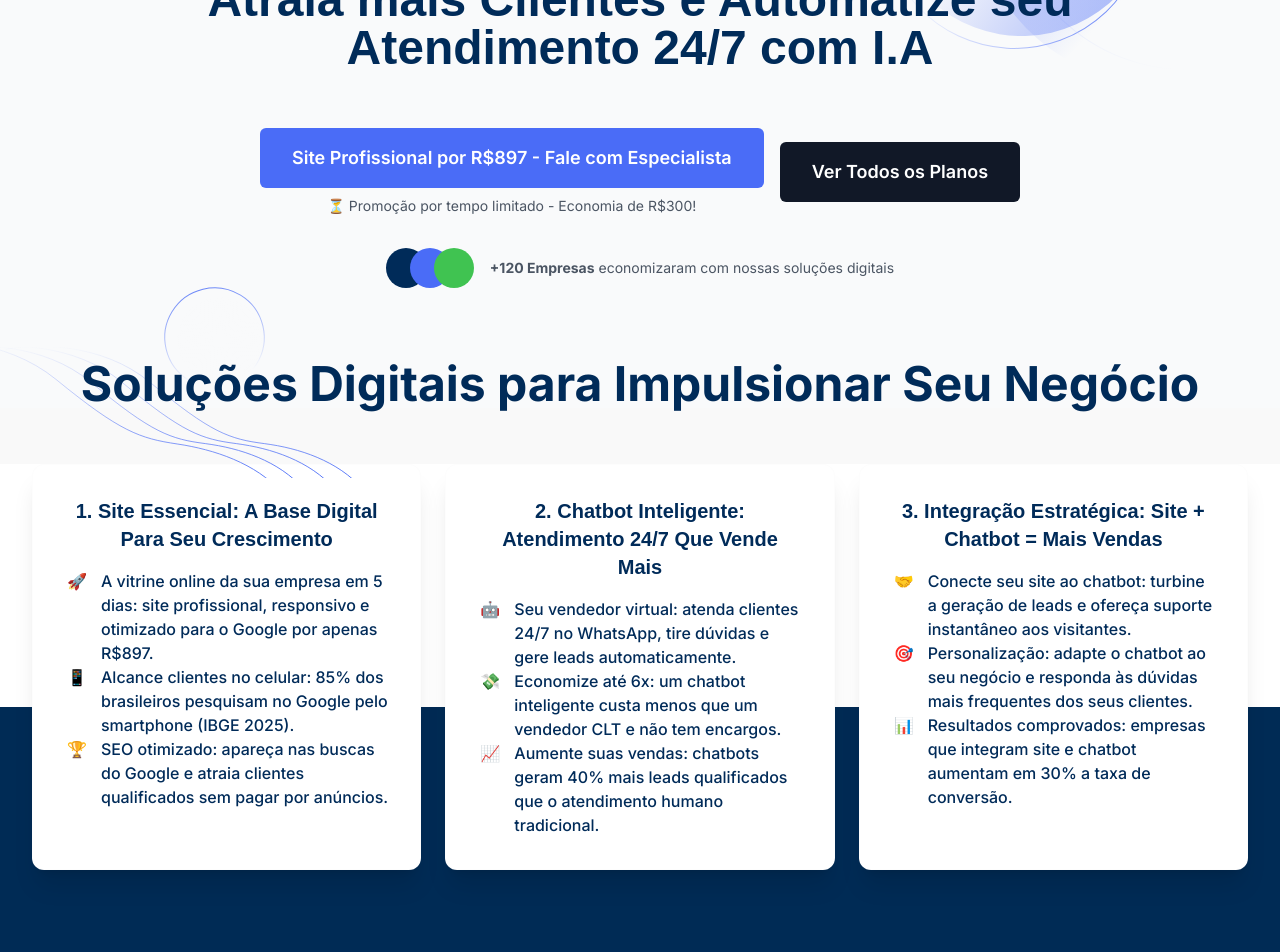
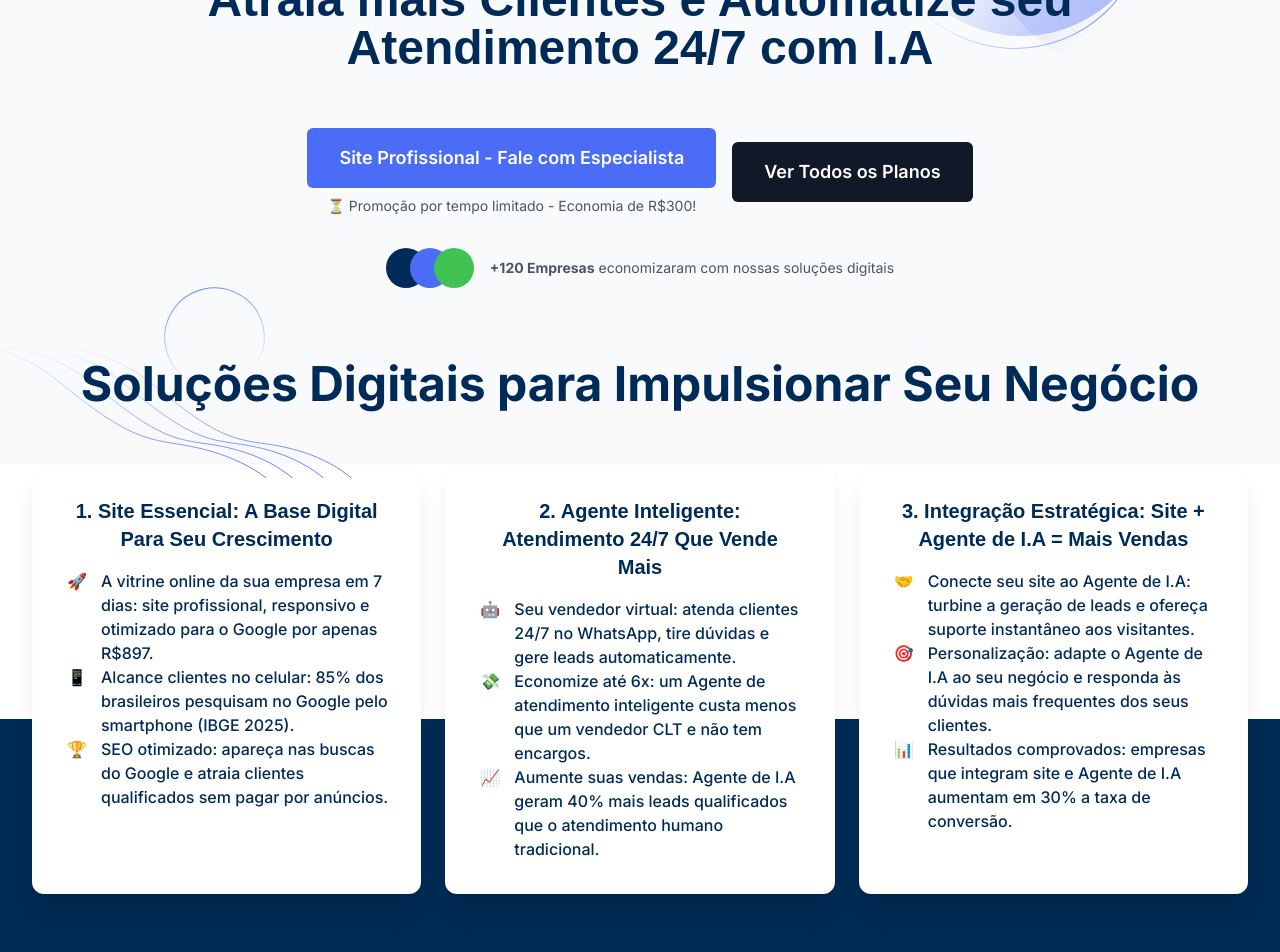
Before and after one commit to MarcoAgostinoo/kisite, a Next.js app: page / in a window 1280 px wide. Shown: the part 400-1352 px from the top of the page. Built offline with nearby package versions, Linux system fonts and the light colour scheme; what tailwindcss-animated would draw is missing.

Commit message:
testemudancadenome

```diff
--- a/app/components/about/About.tsx
+++ b/app/components/about/About.tsx
@@ -65,7 +65,7 @@ export default function About() {
     {
       name: "Milhões de Pedidos Online em 2025",
       value: 435,
-      explanation: "Automatize vendas com um chatbot.",
+      explanation: "Automatize vendas com um Agente de I.A.",
     },
     {
       name: "Milhões de Usuários de Internet no Brasil",
@@ -76,12 +76,12 @@ export default function About() {
 
   const links = [
     {
-      name: "Site Profissional em 5 Dias",
-      href: "https://wa.me/5511919072390?text=Olá! Gostaria de saber mais sobre o site profissional em 5 dias"
+      name: "Site Profissional em 7 dias",
+      href: "https://wa.me/5511919072390?text=Olá! Gostaria de saber mais sobre o site profissional em 7 dias"
     },
     {
-      name: "Chatbot Inteligente 24/7",
-      href: "https://wa.me/5511919072390?text=Olá! Gostaria de saber mais sobre o chatbot inteligente"
+      name: "Agente Inteligente 24/7",
+      href: "https://wa.me/5511919072390?text=Olá! Gostaria de saber mais sobre o Agente inteligente"
     },
     {
       name: "SEO para o Topo do Google",
@@ -112,7 +112,7 @@ export default function About() {
             Seu Negócio Está Perdendo Clientes? Aproveite o Boom Digital Agora!
           </h2>
           <p className="mt-8 text-lg font-medium text-deepBlack text-shadow-md">
-            O e-commerce no Brasil vai faturar R$234 bilhões em 2025, e 94 milhões de consumidores estão online agora. Sem um site profissional e um chatbot, seu negócio está ficando para trás.
+            O e-commerce no Brasil vai faturar R$234 bilhões em 2025, e 94 milhões de consumidores estão online agora. Sem um site profissional e um Agente de I.a, seu negócio está ficando para trás.
           </p>
         </div>
 
--- a/app/components/contentsection/ContentSection.tsx
+++ b/app/components/contentsection/ContentSection.tsx
@@ -56,7 +56,7 @@ export default function ContentSection() {
                 Pare de Perder Clientes e Comece a Vender Mais
               </h2>
               <p className="mt-6 text-3xl text-gray-700">
-                76% das pequenas empresas brasileiras estão deixando dinheiro na mesa por não terem um site profissional ou atendimento ágil. Nós mudamos isso com um site que vende em 5 dias e um chatbot que trabalha 24/7.
+                76% das pequenas empresas brasileiras estão deixando dinheiro na mesa por não terem um site profissional ou atendimento ágil. Nós mudamos isso com um site que vende em 7 dias e um Agente de I.A que trabalha 24/7.
               </p>
             </div>
           </div>
@@ -132,7 +132,7 @@ export default function ContentSection() {
                     <strong className="font-semibold text-gray-900">
                       3. Site Pronto pra Vender.
                     </strong>{" "}
-                    Em 5 dias, entregamos um site que impressiona no celular e no Google.
+                    Em 7 dias, entregamos um site que impressiona no celular e no Google.
                   </span>
                 </li>
                 <li className="flex gap-x-3">
@@ -156,7 +156,7 @@ export default function ContentSection() {
                     <strong className="font-semibold text-gray-900">
                       5. Tudo Conectado.
                     </strong>{" "}
-                    Seu site + WhatsApp + chatbot = mais leads e vendas no piloto automático.
+                    Seu site + WhatsApp + Agente de I.A = mais leads e vendas no piloto automático.
                   </span>
                 </li>
                 <li className="flex gap-x-3">
@@ -173,7 +173,7 @@ export default function ContentSection() {
                 </li>
               </ul>
               <p className="mt-8 text-xl text-gray-700">
-                Invista uma vez e lucre sempre: site por R$897, chatbot por R$447 ou a dupla imbatível por um preço especial. Mais de 120 empresas já escolheram crescer com a gente!
+                Invista uma vez e lucre sempre: site por R$897, Agente de I.A por R$447 ou a dupla imbatível por um preço especial. Mais de 120 empresas já escolheram crescer com a gente!
               </p>
             </div>
           </div>
--- a/app/components/hero/Hero.tsx
+++ b/app/components/hero/Hero.tsx
@@ -17,7 +17,7 @@ const Hero = () => {
                     76% das pequenas empresas perdem clientes diariamente
                   </strong>{" "}
                   por não terem presença digital profissional ou atendimento eficiente (DataSebrae 2025). A{" "}
-                  <strong>KiSite</strong> entrega seu site em apenas 5 dias úteis por <strong>R$897</strong> ou automatiza seu atendimento com IA por <strong>R$447</strong> - invista uma vez e lucre sempre.
+                  <strong>KiSite</strong> entrega seu site em apenas 7 dias úteis ou automatiza seu atendimento com um Agemte de IA por - invista uma vez e lucre sempre.
                 </p>
                 {/* Main Title */}
                 <h1 className="text-center text-4xl font-extrabold leading-tight text-primaryBlue dark:text-white sm:text-5xl md:text-5xl lg:text-5xl">
@@ -34,10 +34,10 @@ const Hero = () => {
                 <div className="mt-10 flex flex-col items-center justify-center space-y-4 sm:flex-row sm:space-x-4 sm:space-y-0">
                   <div className="text-center">
                     <Link
-                      href="https://wa.me/5511919072390?text=Olá! Gostaria de conhecer o plano Site Essencial por R$897"
+                      href="https://wa.me/5511919072390?text=Olá! Gostaria de conhecer o plano Site Essencial"
                       className="hover:bg-primary/80 inline-flex items-center rounded-md bg-secondaryBlue px-8 py-4 text-lg font-semibold text-white transition-colors duration-300"
                     >
-                      Site Profissional por R$897 - Fale com Especialista
+                      Site Profissional  - Fale com Especialista
                     </Link>
                     <p className="mt-2 text-sm text-gray-600 dark:text-gray-400">
                       ⏳ Promoção por tempo limitado - Economia de R$300!
--- a/app/components/heroHomecontainer/HeroHomeContainer.tsx
+++ b/app/components/heroHomecontainer/HeroHomeContainer.tsx
@@ -6,7 +6,7 @@ const caracteristicas = [
     items: [
       {
         icon: "🚀",
-        text: "A vitrine online da sua empresa em 5 dias: site profissional, responsivo e otimizado para o Google por apenas R$897.",
+        text: "A vitrine online da sua empresa em 7 dias: site profissional, responsivo e otimizado para o Google por apenas R$897.",
       },
       {
         icon: "📱",
@@ -19,7 +19,7 @@ const caracteristicas = [
     ],
   },
   {
-    title: "2. Chatbot Inteligente: Atendimento 24/7 Que Vende Mais",
+    title: "2. Agente Inteligente: Atendimento 24/7 Que Vende Mais",
     items: [
       {
         icon: "🤖",
@@ -27,28 +27,28 @@ const caracteristicas = [
       },
       {
         icon: "💸",
-        text: "Economize até 6x: um chatbot inteligente custa menos que um vendedor CLT e não tem encargos.",
+        text: "Economize até 6x: um Agente de atendimento inteligente custa menos que um vendedor CLT e não tem encargos.",
       },
       {
         icon: "📈",
-        text: "Aumente suas vendas: chatbots geram 40% mais leads qualificados que o atendimento humano tradicional.",
+        text: "Aumente suas vendas: Agente de I.A geram 40% mais leads qualificados que o atendimento humano tradicional.",
       },
     ],
   },
   {
-    title: "3. Integração Estratégica: Site + Chatbot = Mais Vendas",
+    title: "3. Integração Estratégica: Site + Agente de I.A = Mais Vendas",
     items: [
       {
         icon: "🤝",
-        text: "Conecte seu site ao chatbot: turbine a geração de leads e ofereça suporte instantâneo aos visitantes.",
+        text: "Conecte seu site ao Agente de I.A: turbine a geração de leads e ofereça suporte instantâneo aos visitantes.",
       },
       {
         icon: "🎯",
-        text: "Personalização: adapte o chatbot ao seu negócio e responda às dúvidas mais frequentes dos seus clientes.",
+        text: "Personalização: adapte o Agente de I.A ao seu negócio e responda às dúvidas mais frequentes dos seus clientes.",
       },
       {
         icon: "📊",
-        text: "Resultados comprovados: empresas que integram site e chatbot aumentam em 30% a taxa de conversão.",
+        text: "Resultados comprovados: empresas que integram site e Agente de I.A aumentam em 30% a taxa de conversão.",
       },
     ],
   },
--- a/app/components/precos/Precos.tsx
+++ b/app/components/precos/Precos.tsx
@@ -20,7 +20,7 @@ const plans: Plan[] = [
     description: "Site institucional ou landing page otimizado para SEO. Apareça no Google.",
     features: [
       "Site 100% profissional",
-      "Lançamento em 5 dias úteis",
+      "Lançamento em 7 dias úteis",
       "Design responsivo",
       "Integração com WhatsApp",
       "3 contas de e-mail profissional",
@@ -36,12 +36,12 @@ const plans: Plan[] = [
     isMVP: true,
   },
   {
-    name: "Chatbot Inteligente",
+    name: "Agente de I.A",
     price: "R$447,00",
-    monthlyFee: "R$74,75",
+    monthlyFee: "R$189,00",
     description: "Atendimento automático 24/7 com IA, economizando custos e aumentando a eficiência.",
     features: [
-      "Integração de chatbot em IA",
+      "Integração de Agente de IA",
       "Respostas automáticas 24/7",
       "Personalização baseada em dados",
       "Análise de desempenho",
@@ -181,7 +181,7 @@ const PricingSection: React.FC = () => (
           </div>
         </div>
 
-        {/* Plano Chatbot Inteligente (Direita) */}
+        {/* Plano Agente de I.A (Direita) */}
         <div className="flex justify-center">
           <PlanCard plan={plans[1]} />
         </div>
--- a/app/components/servicos/Servicos.tsx
+++ b/app/components/servicos/Servicos.tsx
@@ -11,7 +11,7 @@ const features = [
   {
     name: "WebSite Turbinado",
     description:
-      "Cansado de sites que não vendem? Seu novo site Next.js é lançado em 5 dias, com design que impressiona e tecnologia que converte visitantes em clientes.",
+      "Cansado de sites que não vendem? Seu novo site Next.js é lançado em 7 dias, com design que impressiona e tecnologia que converte visitantes em clientes.",
     icon: ComputerDesktopIcon,
   },
   {
```
Also changed, not shown: app/components/faqAccordion/FaqAccordion.tsx (+7 -7 lines).
